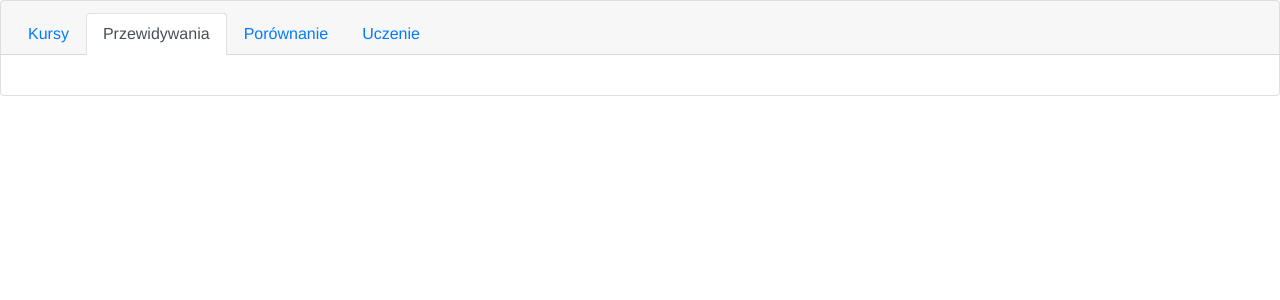
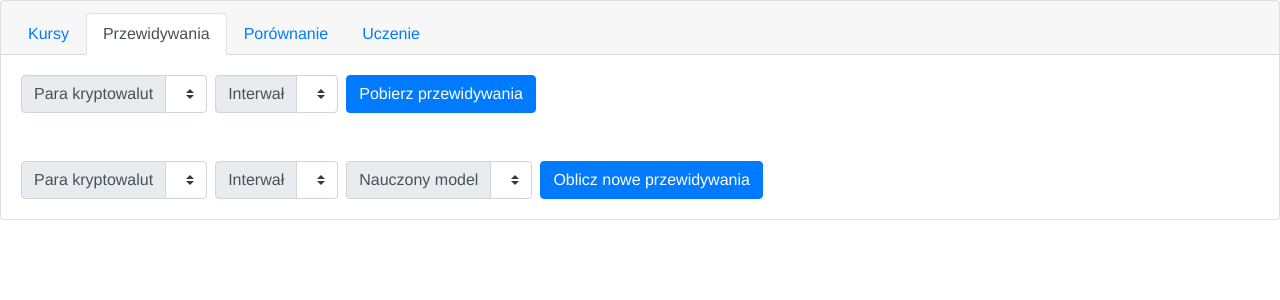
Before and after one commit to michael55910/TechnologieObiektowe, a Vue app in the folder klient/: page /#/ in a window 1280 px wide. Both pictures are taken after a click on the tab "Przewidywania". Shown: the top 300 px of the page. Built offline with nearby package versions, Linux system fonts and the light colour scheme; no server answers.

Commit message:
Pobieranie przewidywań

```diff
--- a/klient/src/components/Comparison.vue
+++ b/klient/src/components/Comparison.vue
@@ -1,6 +1,6 @@
 <template>
   <div>
-    <apexchart :options="chartOptions" :series="series"></apexchart>
+    <apexchart v-if="firstCheck" :options="chartOptions" :series="series"></apexchart>
 
     <b-form inline>
       <b-input-group prepend="Para kryptowalut" class="mb-2 mr-sm-2 mb-sm-0">
@@ -37,7 +37,7 @@ export default {
       pageSize: 100,
       selectedPairSymbol: 'BNBBTC',
       selectedInterval: '1m',
-      dataLoading: true,
+      dataLoading: false,
       firstCheck: false,
       series: [{
         data: []
@@ -60,10 +60,11 @@ export default {
           }
         }
       },
+      availablePredictions: []
     };
   },
   created() {
-    this.updateData();
+    // this.updateData();
   },
   methods: {
     updateLineChart() {
@@ -89,7 +90,13 @@ export default {
           });
     },
     getAvailablePredictions() {
-
+      DataService.getPredictions(this.selectedPairSymbol, this.selectedInterval)
+          .then(response => {
+            this.availablePredictions = response.data;
+          })
+          .catch(error => {
+            console.log(error);
+          });
     },
     updateData() {
       this.updateLineChart();
--- a/klient/src/components/Home.vue
+++ b/klient/src/components/Home.vue
@@ -6,7 +6,7 @@
         <Rates :pairs="pairs" :intervals="intervals"/>
       </b-tab>
       <b-tab title="Przewidywania">
-        <Predictions/>
+        <Predictions :pairs="pairs" :intervals="intervals" :predictionModels="predictionModels"/>
       </b-tab>
       <b-tab title="Porównanie">
         <Comparison :pairs="pairs" :intervals="intervals"/>
--- a/klient/src/components/Predictions.vue
+++ b/klient/src/components/Predictions.vue
@@ -1,13 +1,143 @@
 <template>
   <div>
+    <apexchart v-if="firstCheck" :options="chartOptions" :series="series"></apexchart>
 
+    <b-form inline>
+      <b-input-group prepend="Para kryptowalut" class="mb-2 mr-sm-2 mb-sm-0">
+        <b-form-select v-model="selectedPairSymbol" :options="pairs" text-field="symbol"
+                       value-field="symbol"></b-form-select>
+      </b-input-group>
+
+      <b-input-group prepend="Interwał" class="mb-2 mr-sm-2 mb-sm-0">
+        <b-form-select v-model="selectedInterval" :options="intervals"></b-form-select>
+      </b-input-group>
+
+      <b-button variant="primary" @click="getAvailablePredictions">Pobierz przewidywania</b-button>
+    </b-form>
+
+    <b-form class="mt-5" inline>
+      <b-input-group prepend="Para kryptowalut" class="mb-2 mr-sm-2 mb-sm-0">
+        <b-form-select v-model="selectedNewPairSymbol" :options="pairs" text-field="symbol"
+                       value-field="symbol"></b-form-select>
+      </b-input-group>
+
+      <b-input-group prepend="Interwał" class="mb-2 mr-sm-2 mb-sm-0">
+        <b-form-select v-model="selectedNewInterval" :options="intervals"></b-form-select>
+      </b-input-group>
+
+      <b-input-group prepend="Nauczony model" class="mb-2 mr-sm-2 mb-sm-0">
+        <b-form-select v-model="selectedNewModel" :options="predictionModels" value-field="name"
+                       text-field="name"></b-form-select>
+      </b-input-group>
+
+      <b-button variant="primary" @click="createNewPrediction">Oblicz nowe przewidywania</b-button>
+    </b-form>
   </div>
 </template>
 
 <script>
 
+import DataService from "@/service/DataService";
+
 export default {
   name: "Predictions",
+  props: {
+    pairs: {
+      type: Array,
+      required: true
+    },
+    intervals: {
+      type: Array,
+      required: true
+    },
+    predictionModels: {
+      type: Array,
+      required: true
+    }
+  },
+  data() {
+    return {
+      pageSize: 100,
+      selectedPairSymbol: 'BNBBTC',
+      selectedInterval: '1m',
+      selectedNewPairSymbol: 'BNBBTC',
+      selectedNewInterval: '1m',
+      selectedNewModel: '',
+      selectedPredictionId: undefined,
+      dataLoading: false,
+      firstCheck: false,
+      series: [{
+        data: []
+      }],
+      chartOptions: {
+        chart: {
+          type: 'line',
+          height: 350,
+          animations:
+              {
+                enabled: false
+              }
+        },
+        xaxis: {
+          type: 'datetime'
+        },
+        yaxis: {
+          tooltip: {
+            enabled: true
+          }
+        }
+      },
+    };
+  },
+  created() {
+
+  },
+  methods: {
+    getAvailablePredictions() {
+      DataService.getPredictions(this.selectedPairSymbol, this.selectedInterval)
+          .then(response => {
+            this.availablePredictions = response.data;
+          })
+          .catch(error => {
+            console.log(error);
+          });
+    },
+    createNewPrediction() {
+      console.log(this.predictionModels);
+      console.log(this.selectedNewModel);
+      DataService.createPrediction(this.selectedNewPairSymbol, this.selectedNewInterval, this.selectedNewModel)
+          .then(response => {
+            if (response.status === 200) {
+              console.log("New prediction created successfully")
+            }
+          })
+          .catch(error => {
+            console.log(error);
+          });
+    },
+    getPredictedData() {
+      DataService.getPredictedData(this.selectedPredictionId)
+          .then(response => {
+            const newData = []
+            for (let i = 0; i < response.data.results.length; i++) {
+              let push_value = {};
+              push_value.x = new Date(response.data.results[i]['timestamp']);
+              push_value.y = [response.data.results[i]['value']];
+              newData.push(push_value);
+            }
+            this.series = [{
+              name: 'Przewidywanie',
+              data: newData
+            }]
+            this.dataLoading = false;
+            this.firstCheck = true;
+          })
+          .catch(error => {
+            console.log(error);
+          });
+    }
+  }
+
 }
 
 </script>
--- a/klient/src/service/DataService.js
+++ b/klient/src/service/DataService.js
@@ -60,6 +60,31 @@ class DataService {
         })
     }
 
+    getPredictions(symbol, interval) {
+        return http.get("predictions", {
+            params: {
+                symbol: symbol,
+                interval: interval
+            }
+        })
+    }
+
+    getPredictedData(predictionId) {
+        return http.get("predicteddata", {
+            params: {
+                prediction: predictionId,
+            }
+        })
+    }
+
+    createPrediction(symbol, interval, predictionModel) {
+        return http.post("predict", {
+            symbol: symbol,
+            interval: interval,
+            predictionModel: predictionModel
+        }, /*Object.assign({}, http.defaults, {withCredentials: true})*/ {withCredentials: true})
+    }
+
     boolParam(val) {
         return val ? 'True' : 'False'
     }
```
Also changed, not shown: 2 other files (tests, documents, lock files or other folders).
